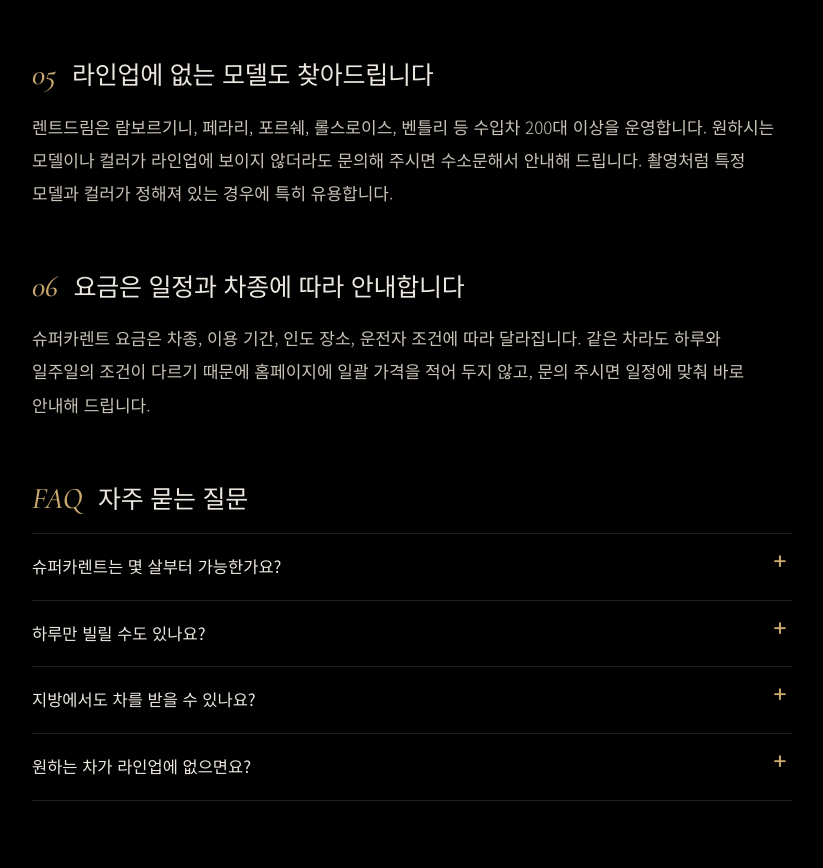
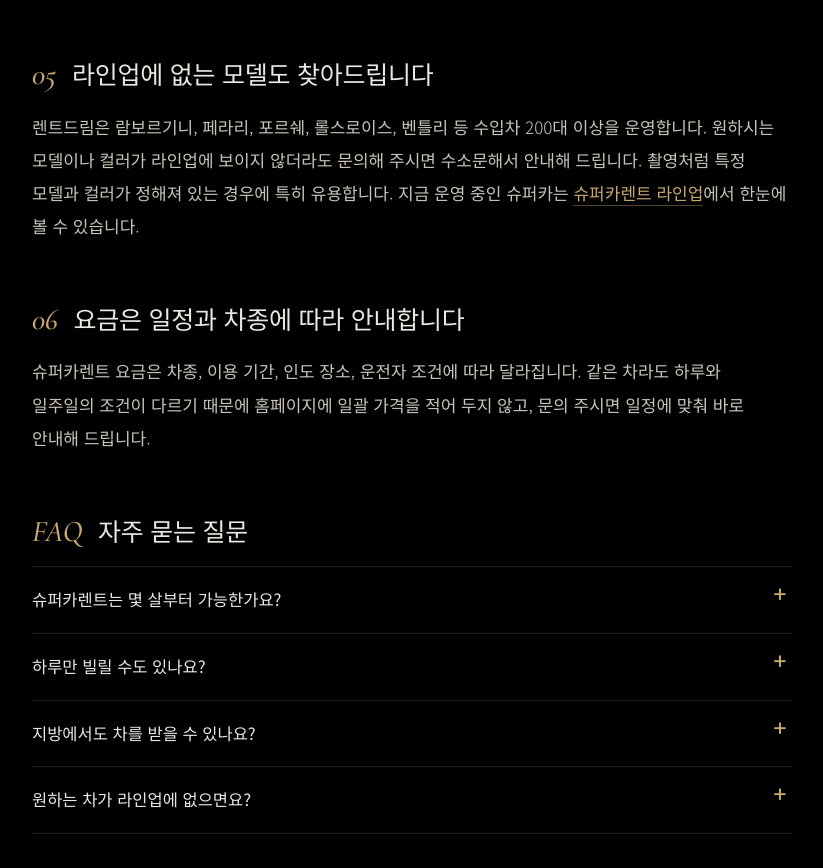
Before and after one commit to CHOYOUNGJIK/rentdream, a plain HTML site: page journal/supercar-rent/index.html in a window 1280 px wide. Shown: the part 3170-4038 px from the top of the page, without its empty margins (228-1051 px from the left). Drawn offline with nearby package versions, Linux system fonts and the light colour scheme.

Commit message:
슈퍼카렌트 글에 /supercar/ 링크 반영

```diff
--- a/journal/supercar-rent/index.html
+++ b/journal/supercar-rent/index.html
@@ -168,7 +168,7 @@ footer{padding:44px 0 110px}footer .fb img{height:30px}
 <p>차량은 서울 지역에서 원하는 시간과 장소로 인도하고 회수합니다. 지방에서 받거나 반납하고 싶다면 가능합니다. 다만 배차·반차 비용이 추가로 발생할 수 있어 일정과 장소를 알려 주시면 미리 안내해 드립니다. 슈퍼카는 차고가 낮아 진입로나 주차장 경사가 문제가 되는 경우가 있으니, 인도 장소의 주차 환경도 함께 알려 주시면 좋습니다.</p>
 <figure><img src="/img/296gts.jpg" alt="페라리 296 GTS" width="960" height="527" loading="lazy"><figcaption>페라리 296 GTS</figcaption></figure>
 <h2><span>05</span>라인업에 없는 모델도 찾아드립니다</h2>
-<p>렌트드림은 람보르기니, 페라리, 포르쉐, 롤스로이스, 벤틀리 등 수입차 200대 이상을 운영합니다. 원하시는 모델이나 컬러가 라인업에 보이지 않더라도 문의해 주시면 수소문해서 안내해 드립니다. 촬영처럼 특정 모델과 컬러가 정해져 있는 경우에 특히 유용합니다.</p>
+<p>렌트드림은 람보르기니, 페라리, 포르쉐, 롤스로이스, 벤틀리 등 수입차 200대 이상을 운영합니다. 원하시는 모델이나 컬러가 라인업에 보이지 않더라도 문의해 주시면 수소문해서 안내해 드립니다. 촬영처럼 특정 모델과 컬러가 정해져 있는 경우에 특히 유용합니다. 지금 운영 중인 슈퍼카는 <a href="/supercar/">슈퍼카렌트 라인업</a>에서 한눈에 볼 수 있습니다.</p>
 <h2><span>06</span>요금은 일정과 차종에 따라 안내합니다</h2>
 <p>슈퍼카렌트 요금은 차종, 이용 기간, 인도 장소, 운전자 조건에 따라 달라집니다. 같은 차라도 하루와 일주일의 조건이 다르기 때문에 홈페이지에 일괄 가격을 적어 두지 않고, 문의 주시면 일정에 맞춰 바로 안내해 드립니다.</p>
 <h2 class="fq"><span>FAQ</span>자주 묻는 질문</h2><div class="faq">
```
